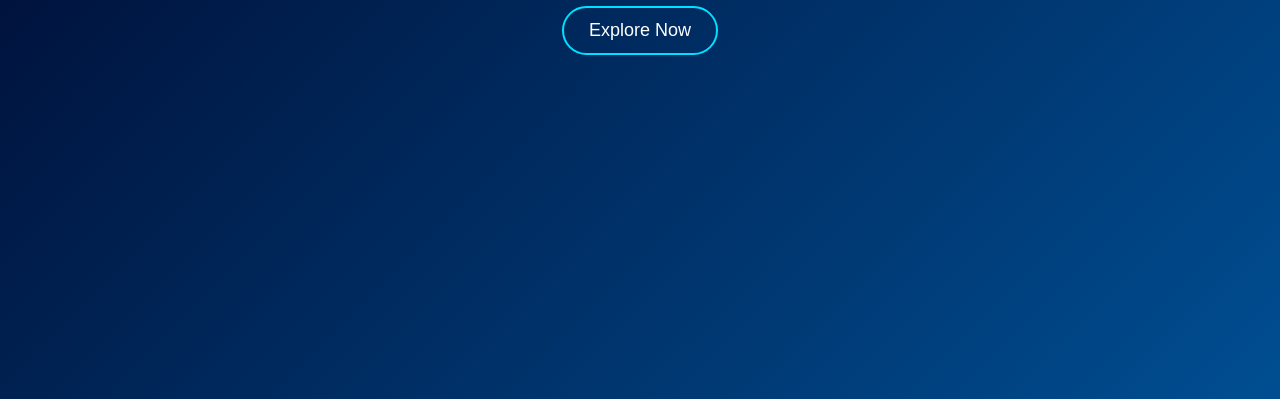
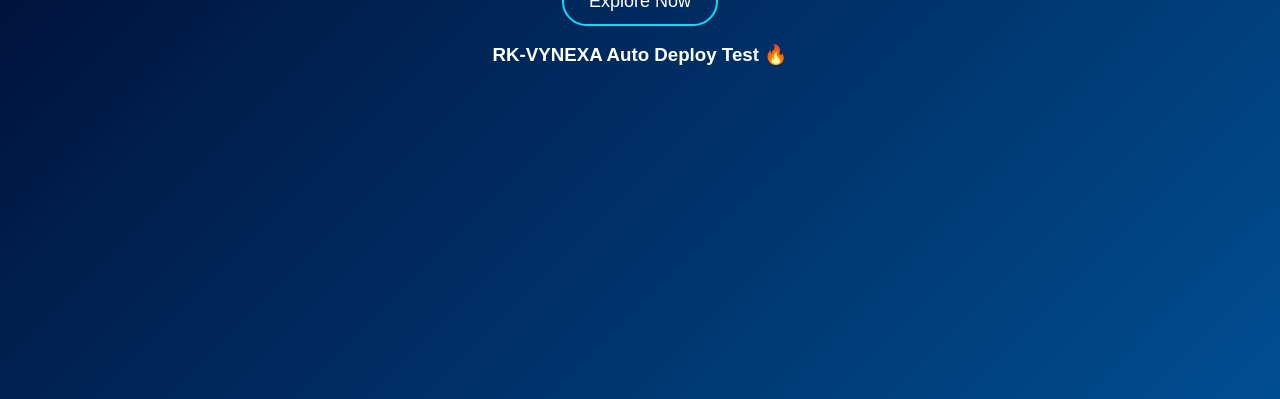
Before and after one commit to KrishnGupta1/rk_vynexa, a plain HTML site: page public/index.html in a window 1280 px wide. Shown: the part 417-816 px from the top of the page. Drawn offline with Linux system fonts and the light colour scheme.

Commit message:
Add heading for RK-VYNEXA Auto Deploy Test

```diff
--- a/public/index.html
+++ b/public/index.html
@@ -12,3 +12,4 @@
   <script src="app.js"></script>
 </body>
 </html>
+<h3>RK-VYNEXA Auto Deploy Test 🔥</h3>
```
